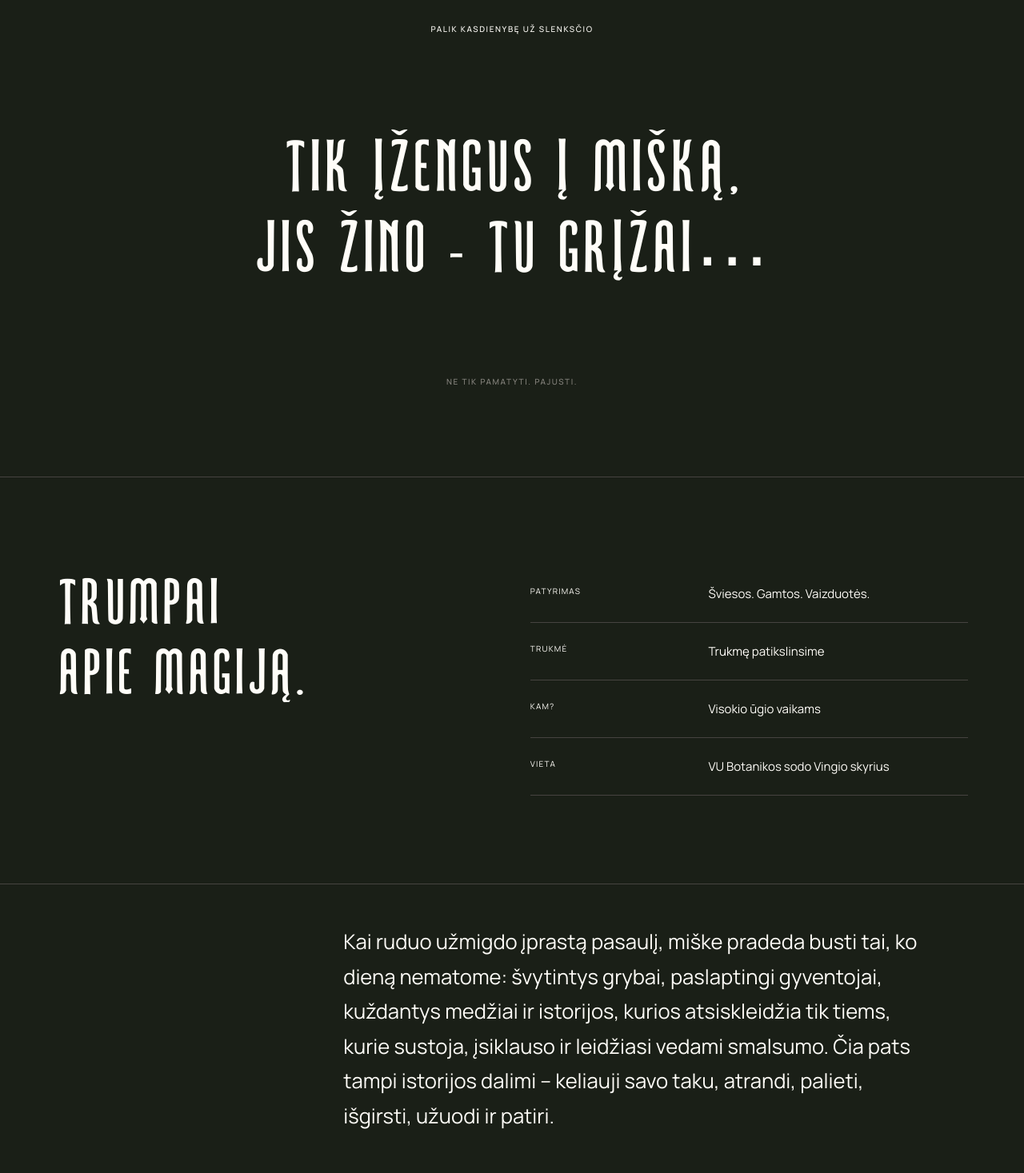
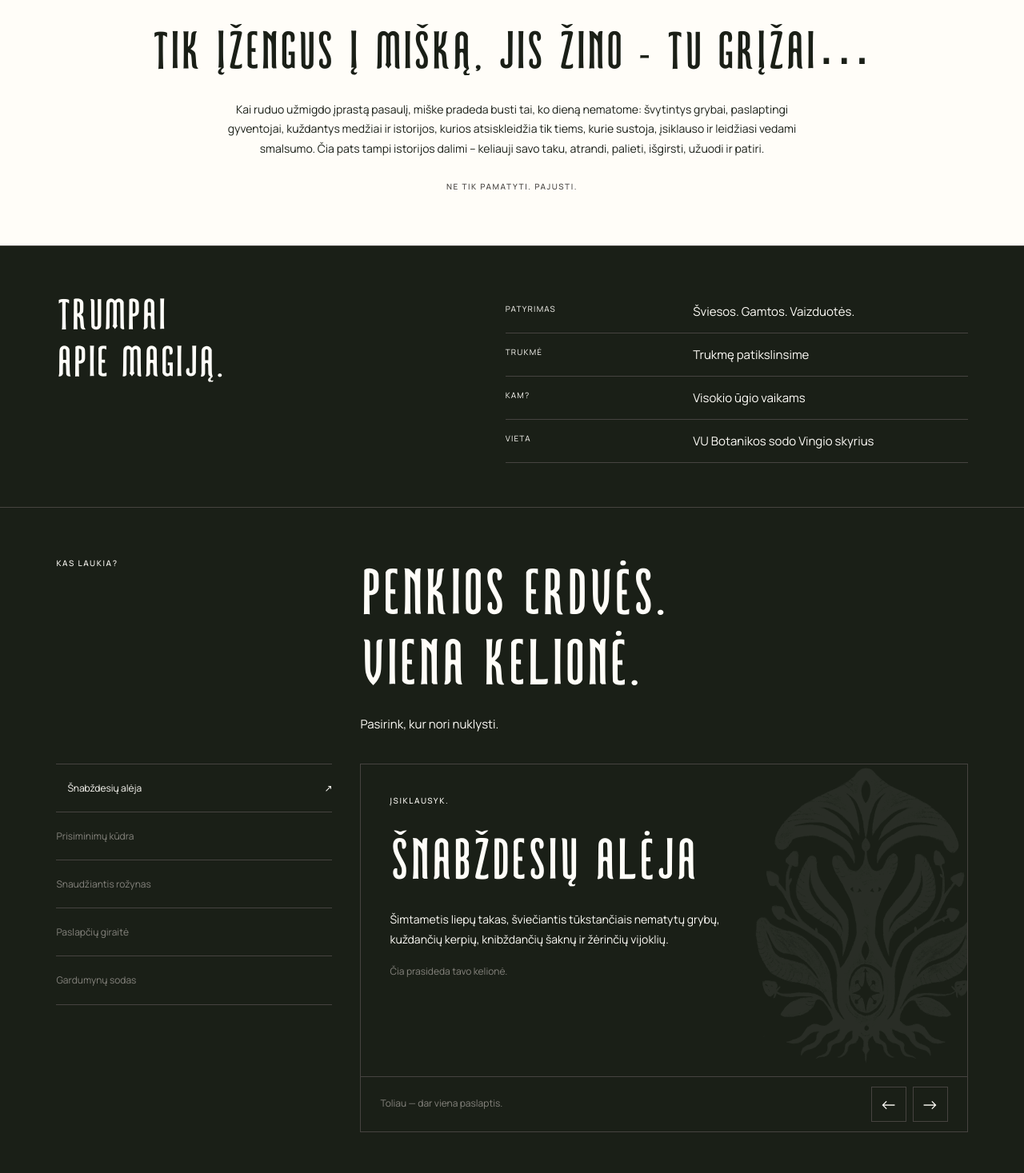
Before and after one commit to Just1nas/Magiskas-miskas, a React (Vite) app: page / in a window 1280 px wide. Shown: the part 883-2350 px from the top of the page at 80% size. Built offline with nearby package versions, Linux system fonts and the light colour scheme.

Commit message:
Compact page rhythm and introduce interactive forest scenes

```diff
--- a/src/main.jsx
+++ b/src/main.jsx
@@ -30,15 +30,35 @@ function Header() {
 }
 function Journey() {
   const [active, setActive] = useState(0);
-  useEffect(() => {
-    const observer = new IntersectionObserver(entries => { entries.forEach(entry => { if (entry.isIntersecting) setActive(Number(entry.target.dataset.index)); }); }, { rootMargin: '-25% 0px -45% 0px', threshold: 0 });
-    document.querySelectorAll('.chapter').forEach(el => observer.observe(el));
-    return () => observer.disconnect();
-  }, []);
-  return <section id="kelione" className="journey section"><div className="section-heading"><span className="eyebrow">Kas laukia?</span><h2>Penkios erdvės.<br />Viena kelionė.</h2><p>Leisk smalsumui vesti.<br />Visa kita palik už miško ribos.</p></div>
-    <div className="journey-layout"><nav className="journey-progress" aria-label="Kelionės erdvės">{c.journey.map((zone, i) => <a href={`#${zone.id}`} key={zone.id} aria-current={active === i ? 'step' : undefined}><span className="progress-name">{zone.title}</span></a>)}</nav>
-    <div className="chapters">{c.journey.map((zone, i) => <article className={`chapter chapter-${i}`} data-index={i} id={zone.id} key={zone.id}><div className="chapter-top"><span className="eyebrow">{zone.cue}</span></div><h3>{zone.title}</h3><div className="chapter-copy"><p>{zone.text}</p><span className="small-note">{zone.detail}</span></div></article>)}</div></div>
+  const choose = index => setActive((index + c.journey.length) % c.journey.length);
+  const onKeyDown = (event, index) => {
+    const keys = { ArrowRight: index + 1, ArrowDown: index + 1, ArrowLeft: index - 1, ArrowUp: index - 1, Home: 0, End: c.journey.length - 1 };
+    if (!(event.key in keys)) return;
+    event.preventDefault();
+    const next = (keys[event.key] + c.journey.length) % c.journey.length;
+    choose(next);
+    document.getElementById(`tab-${c.journey[next].id}`)?.focus();
+  };
+  return <section id="kelione" className="journey section">
+    <div className="section-heading"><span className="eyebrow">Kas laukia?</span><h2>Penkios erdvės.<br />Viena kelionė.</h2><p>Pasirink, kur nori nuklysti.</p></div>
+    <div className="journey-explorer">
+      <div className="journey-tabs" role="tablist" aria-label="Miško erdvės">
+        {c.journey.map((zone, i) => <button key={zone.id} id={`tab-${zone.id}`} role="tab" aria-selected={active === i} aria-controls={zone.id} tabIndex={active === i ? 0 : -1} onClick={() => choose(i)} onKeyDown={event => onKeyDown(event, i)}>{zone.title}<span aria-hidden="true">↗</span></button>)}
+      </div>
+      <div className="journey-stage">
+        {c.journey.map((zone, i) => <article key={zone.id} id={zone.id} role="tabpanel" aria-labelledby={`tab-${zone.id}`} tabIndex="0" hidden={active !== i} className="journey-scene">
+          <div className="scene-content"><span className="eyebrow">{zone.cue}</span><h3>{zone.title}</h3><p>{zone.text}</p><span className="small-note">{zone.detail}</span></div>
+          <img className="scene-symbol" src="brand/symbol.png" alt="" aria-hidden="true" />
+        </article>)}
+        <div className="journey-controls"><span className="small-note">Toliau — dar viena paslaptis.</span><div><button aria-label="Ankstesnė erdvė" onClick={() => choose(active - 1)}>←</button><button aria-label="Kita erdvė" onClick={() => choose(active + 1)}>→</button></div></div>
+      </div>
+    </div>
   </section>;
+}
+function Faq() {
+  const [expanded, setExpanded] = useState(false);
+  const question = ([title, answer]) => <details key={title}><summary>{title}<span aria-hidden="true">+</span></summary><p>{answer}{title === 'Kaip įsigyti bilietą?' && <span className="faq-ticket"><TicketLink /></span>}</p></details>;
+  return <section id="duk" className="section faq"><div><span className="eyebrow">D.U.K.</span><h2>Smalsu?<br />Puiku.</h2></div><div>{c.faq.slice(0, 6).map(question)}<div id="more-questions" hidden={!expanded}>{c.faq.slice(6).map(question)}</div>{c.faq.length > 6 && <button className="text-link faq-more" aria-expanded={expanded} aria-controls="more-questions" onClick={() => setExpanded(!expanded)}>{expanded ? 'Rodyti mažiau −' : 'Daugiau klausimų +'}</button>}</div></section>;
 }
 function Tickets() {
   const [load, setLoad] = useState(false);
@@ -82,11 +102,11 @@ function App() {
   useAmbientMotion();
   return <><a className="skip-link" href="#turinys">Pereiti prie turinio</a><Header /><main id="turinys">
     <section id="pradzia" className="hero"><Brand watermark /><div className="hero-meta eyebrow"><span>Patyrimų ir šviesos spektaklis</span><span>{c.city} / Po atviru dangumi</span></div><div className="hero-title"><span className="eyebrow">{c.tagline}</span><h1><span>Magiškas</span><span>Miškas</span></h1></div><div className="hero-bottom"><p>{c.description}</p><div className="hero-date"><span>{c.city}</span><span className="small-note">{closed ? c.season.closedMessage : c.date}</span></div><a className="enter-link" href="#slenkstis">Įžengti <span aria-hidden="true">↓</span></a></div><div className="hero-ticket"><TicketLink /></div></section>
-    <section id="slenkstis" className="pause section"><Brand watermark /><span className="eyebrow">Palik kasdienybę už slenksčio</span><h2>{c.pause}</h2><span className="pause-bottom eyebrow">Ne tik pamatyti. Pajusti.</span></section>
+    <section id="slenkstis" className="pause section"><Brand watermark /><span className="eyebrow">Palik kasdienybę už slenksčio</span><h2>{c.pause}</h2><p className="pause-story">{c.story}</p><span className="pause-bottom eyebrow">Ne tik pamatyti. Pajusti.</span></section>
     <section className="section overview" aria-labelledby="trumpai"><div><h2 id="trumpai">Trumpai<br />apie magiją.</h2></div><dl>{[['Patyrimas', 'Šviesos. Gamtos. Vaizduotės.'], ['Trukmė', c.duration], ['Kam?', 'Visokio ūgio vaikams'], ['Vieta', c.venue]].map(([label, value]) => <div key={label}><dt>{label}</dt><dd>{value}</dd></div>)}</dl></section>
-    <div className="story section"><p>{c.story}</p></div><Journey /><Tickets />
+    <Journey /><Tickets />
     <section id="informacija" className="section practical"><div className="section-heading"><span className="eyebrow">Prieš įžengiant</span><h2>Truputis planavimo.<br />Daugiau magijos.</h2></div><dl>{[['Kada', `${c.date.replace(/\.$/, '')}. ${c.hours.replace(/\.$/, '')}.`], ['Kur', `${c.venue}. ${c.address}.`], ['Trukmė', c.duration], ...c.practical].map(([key, value]) => <div key={key}><dt>{key}</dt><dd>{value}</dd></div>)}</dl><div className="practical-cta"><TicketLink /></div></section>
-    <Arrival /><Instagram /><section id="duk" className="section faq"><div><span className="eyebrow">D.U.K.</span><h2>Smalsu?<br />Puiku.</h2></div><div>{c.faq.map(([question, answer]) => <details key={question}><summary>{question}<span aria-hidden="true">+</span></summary><p>{answer}{question === 'Kaip įsigyti bilietą?' && <span className="faq-ticket"><TicketLink /></span>}</p></details>)}</div></section>
+    <Arrival /><Instagram /><Faq />
     <section className="final section"><Brand watermark /><span className="eyebrow">{c.tagline}</span><h2>{closed ? c.season.closedMessage : <>{c.final.first}<br /><span>{c.final.second}</span></>}</h2><TicketLink /><p>{c.city} · {c.date}</p></section>
   </main><footer><a className="brand" href="#pradzia"><Brand /></a><div className="footer-links">{instagramUrl && <External href={instagramUrl}>Instagram ↗</External>}{safeHttps(c.socials.facebook, ['facebook.com']) && <External href={c.socials.facebook}>Facebook ↗</External>}{safeHttps(c.socials.tiktok, ['tiktok.com']) && <External href={c.socials.tiktok}>TikTok ↗</External>}{c.contactEmail && <a href={`mailto:${c.contactEmail}`}>Susisiekime ↗</a>}{safeHttps(c.reviewUrl) && <External href={c.reviewUrl}>Palikti atsiliepimą ↗</External>}</div><p>© {new Date().getFullYear()} {c.name}</p><a className="text-link" href="#pradzia">Į pradžią ↑</a></footer><div className="mobile-ticket"><TicketLink /></div></>;
 }
--- a/src/styles.css
+++ b/src/styles.css
@@ -43,3 +43,93 @@
 @media(prefers-reduced-motion:reduce){
  .button:active,.button>span,.enter-link>span{transform:none!important}
 }
+
+/* A tighter rhythm and one interactive scene for the five forest spaces. */
+.section{padding-block:72px}
+.hero{min-height:calc(100svh - 94px);gap:24px}
+.hero-title{padding-block:10px}
+.pause{min-height:0;background:var(--cream);color:var(--forest);gap:26px;padding-block:65px}
+.pause h2{font-size:clamp(3rem,5.5vw,6.3rem);max-width:1000px;margin:0 auto}
+.pause-story{max-width:760px;margin-inline:auto;font-size:14px;line-height:1.75}
+.pause-bottom{color:var(--line)}
+.pause .watermark{filter:brightness(0);opacity:.045}
+.overview{gap:7%;padding-block:55px}
+.overview h2{font-size:clamp(2.7rem,4.5vw,5rem)}
+.overview dl>div{padding-block:16px}
+.journey{padding-top:60px;padding-bottom:65px}
+.journey .section-heading{column-gap:35px;row-gap:20px}
+.journey-explorer{margin-top:36px;display:grid;grid-template-columns:1fr 2.2fr;gap:35px}
+.journey-tabs{display:flex;flex-direction:column;align-self:start}
+.journey-tabs button{text-align:left;border-top:1px solid var(--line);padding:20px 0;min-height:60px;display:flex;justify-content:space-between;align-items:center;gap:14px;font-size:12px;line-height:1.6;color:var(--muted);transition:color .25s,padding .35s}
+.journey-tabs button:last-child{border-bottom:1px solid var(--line)}
+.journey-tabs button span{opacity:0;transform:translateX(-6px);transition:opacity .3s,transform .3s}
+.journey-tabs button[aria-selected=true]{color:var(--cream);padding-left:14px}
+.journey-tabs button[aria-selected=true] span{opacity:1;transform:none}
+.journey-stage{border:1px solid var(--line);min-width:0;display:flex;flex-direction:column;overflow:hidden}
+.journey-scene{position:relative;isolation:isolate;padding:36px;flex:1;min-height:390px;overflow:hidden}
+.journey-scene[hidden]{display:none}
+.scene-content{position:relative;z-index:1;animation:scene-in .65s cubic-bezier(.22,1,.36,1) both}
+.scene-content>.eyebrow{margin-bottom:24px}
+.scene-content h3{font-size:clamp(3rem,6vw,6.5rem);max-width:90%}
+.scene-content p{max-width:440px;font-size:14px;margin-top:24px;line-height:1.8}
+.scene-content .small-note{display:block;margin-top:18px}
+.scene-symbol{position:absolute;z-index:0;width:68%;max-width:none;right:-17%;top:-10%;height:120%;object-fit:contain;filter:brightness(0) invert(1);opacity:.07;pointer-events:none;animation:scene-symbol-in 1.1s cubic-bezier(.22,1,.36,1) both}
+.journey-controls{display:flex;justify-content:space-between;align-items:center;gap:20px;border-top:1px solid var(--line);padding:12px 24px}
+.journey-controls>div{display:flex;gap:8px}
+.journey-controls button{width:44px;height:44px;border:1px solid var(--line);font-size:22px;transition:background .2s,color .2s}
+.faq-more{margin-top:18px;min-height:44px}
+.practical dl{margin-top:38px}
+.practical dl>div{padding-block:17px}
+.arrival-grid{margin-top:35px;gap:7%}
+.transport>div{padding-block:20px}
+.map-panel{min-height:330px;padding:32px;gap:20px}
+.instagram-empty{margin-top:26px;padding-block:32px}
+.instagram-empty>p{font-size:clamp(2rem,3.2vw,3.5rem);margin-block:15px}
+.faq summary{padding-block:19px}
+.final{min-height:0;padding-block:85px;gap:28px}
+.final h2{font-size:clamp(3.8rem,7vw,8rem)}
+@keyframes scene-in{from{opacity:.15;transform:translateY(22px)}to{opacity:1;transform:none}}
+@keyframes scene-symbol-in{from{opacity:0;transform:translateX(30px) scale(.95)}to{opacity:.07;transform:none}}
+@media(hover:hover) and (pointer:fine){.journey-tabs button:hover{color:var(--cream)}.journey-controls button:hover{background:var(--cream);color:var(--forest)}}
+@media(max-width:640px){
+ .section{padding-block:45px}
+ .hero{min-height:calc(100svh - 76px);padding-bottom:38px;gap:24px}
+ .hero-ticket{display:none}
+ .hero h1{font-size:27vw}
+ .hero-bottom{gap:16px}
+ .pause{padding-block:45px;gap:22px}
+ .pause h2{font-size:clamp(2.8rem,10.5vw,4rem)}
+ .pause-story{text-align:left;font-size:13px}
+ .overview{gap:24px}
+ .overview h2{font-size:2.8rem}
+ .overview dl>div{padding-block:14px}
+ .journey .section-heading{gap:18px}
+ .journey-explorer{display:block;margin-top:24px}
+ .journey-tabs{display:flex;flex-flow:row wrap;gap:8px;margin-bottom:18px}
+ .journey-tabs button,.journey-tabs button:last-child{border:1px solid var(--line);min-height:44px;padding:10px 12px;font-size:10px;flex:0 1 auto}
+ .journey-tabs button[aria-selected=true]{padding:10px 12px;background:var(--cream);color:var(--forest)}
+ .journey-tabs button span{display:none}
+ .journey-scene{padding:26px 22px;min-height:340px}
+ .scene-content>.eyebrow{margin-bottom:18px}
+ .scene-content h3{font-size:clamp(2.5rem,10.5vw,3.8rem);max-width:100%}
+ .scene-content p{font-size:13px;line-height:1.75;margin-top:20px}
+ .scene-content .small-note{margin-top:16px}
+ .journey-controls{padding:8px 14px;gap:12px}
+ .journey-controls>.small-note{font-size:10px;max-width:160px}
+ .tickets{gap:24px}
+ .tickets h2{margin-block:20px}
+ .ticket-types{margin-top:16px}
+ .ticket-panel{gap:18px}
+ .ticket-panel .ticket-title{margin-top:10px}
+ .practical dl{margin-top:24px}
+ .practical dl>div{gap:8px;padding-block:15px}
+ .arrival-grid{margin-top:24px;gap:20px}
+ .map-panel{min-height:260px;padding:24px;gap:18px}
+ .instagram-empty{padding-block:24px}
+ .faq{gap:22px}
+ .faq h2{margin-top:18px}
+ .faq summary{padding-block:17px}
+ .final{padding-block:55px;gap:25px}
+ .final h2{font-size:clamp(3.3rem,13vw,5rem)}
+}
+@media(prefers-reduced-motion:reduce){.scene-content,.scene-symbol{animation:none}.journey-tabs button span{transform:none}}
--- a/src/useAmbientMotion.js
+++ b/src/useAmbientMotion.js
@@ -9,7 +9,7 @@ export function useAmbientMotion() {
     const completed = new WeakSet();
     const running = new Set();
     const targets = document.querySelectorAll(
-      '.hero h1 > span, .hero-title > .eyebrow, .hero-bottom > p, main h2, main h3, .story > p, .chapter-copy > p, .section-heading > p',
+      '.hero h1 > span, .hero-title > .eyebrow, .hero-bottom > p, main h2, .transport h3, .pause-story, .section-heading > p',
     );
     let observer;
 
```
Also changed, not shown: 1 other file (tests, documents, lock files or other folders).
